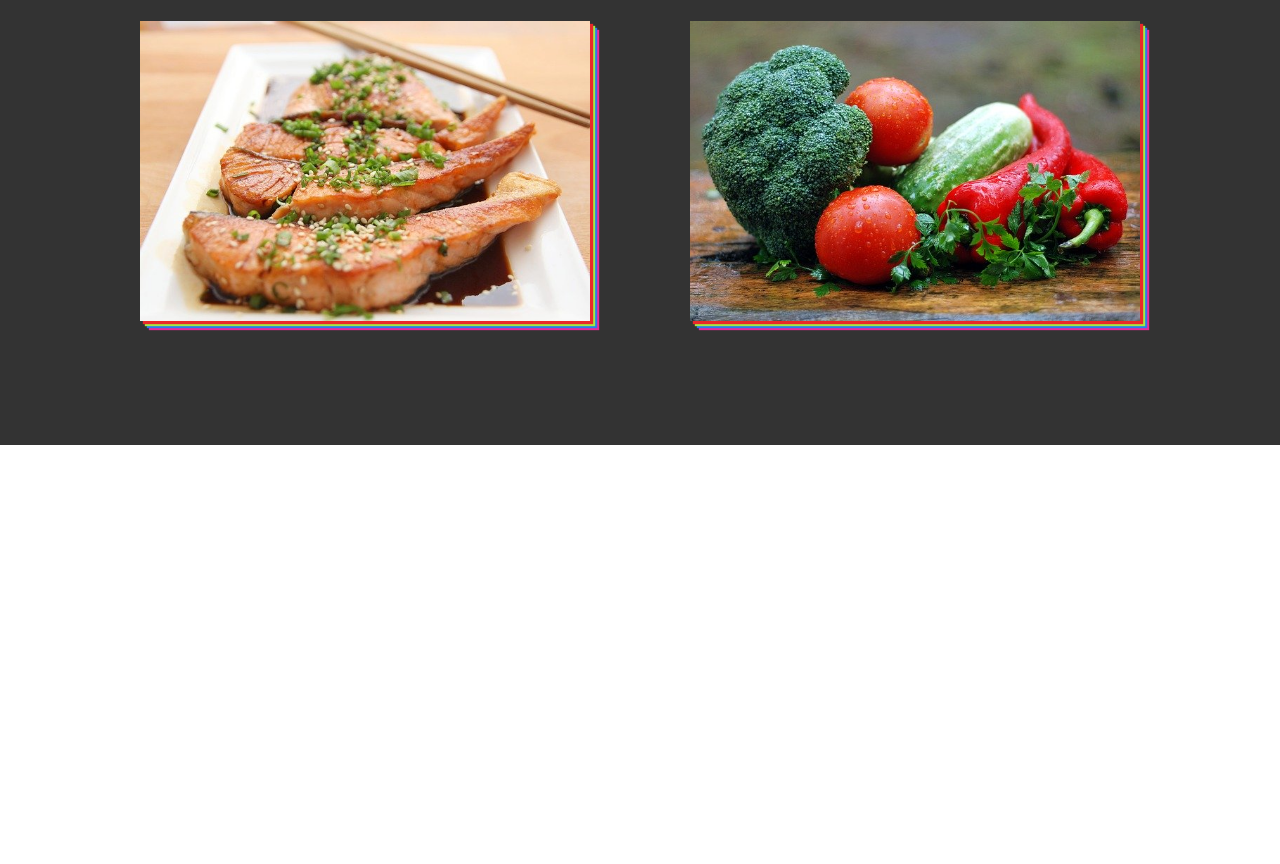
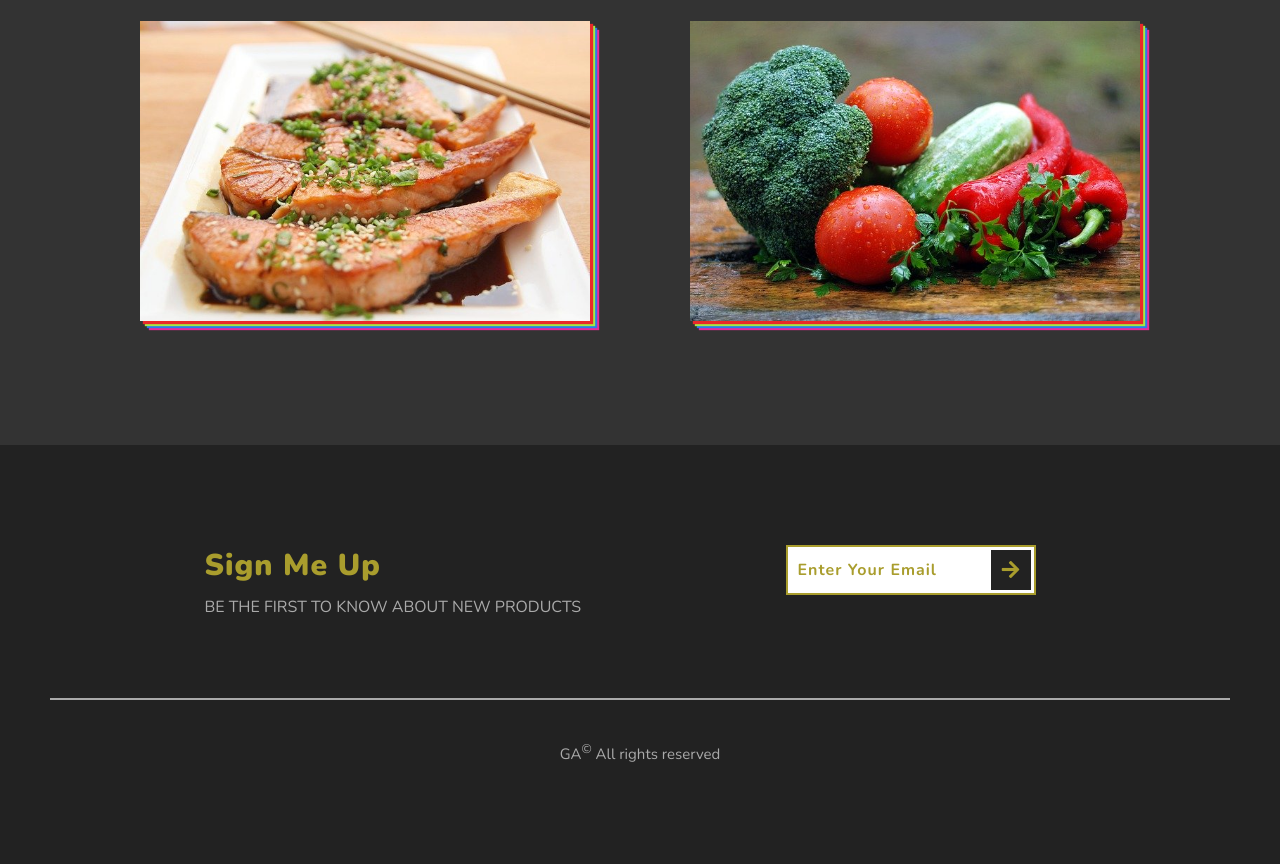
Before and after one commit to gurhanalan/WebsiteProject-Foods, a plain HTML site: page index.html in a window 1280 px wide. Shown: the part 2770-3634 px from the top of the page. Before the commit the page ends 3215 px from the top, so only its background shows below. Drawn offline with nearby package versions, Linux system fonts and the light colour scheme.

Commit message:
Add footer markup and style

```diff
--- a/css/style.css
+++ b/css/style.css
@@ -283,3 +283,56 @@ html {
   transform: scale(1.1);
   filter: blur(0.5rem);
   opacity: 0.5; }
+
+.footer {
+  background-color: #222;
+  padding: 10rem 5rem;
+  display: flex;
+  flex-wrap: wrap;
+  justify-content: space-evenly;
+  align-items: flex-start;
+  gap: 5rem; }
+  .footer__heading {
+    font-size: 3rem;
+    font-weight: 900;
+    color: #a99d2d;
+    letter-spacing: 0.1rem; }
+  .footer__paragraph {
+    font-size: 1.6rem;
+    color: #aaa;
+    margin-top: 1rem; }
+  .footer__signup-form {
+    display: flex;
+    align-items: center; }
+    .footer__signup-form--input {
+      outline: none;
+      border: 0.2rem solid #a99d2d;
+      color: #a99d2d;
+      padding: 0.5rem 1rem;
+      font-size: 1.6rem;
+      width: 25rem;
+      height: 5rem;
+      padding-right: 5rem; }
+      .footer__signup-form--input::placeholder {
+        color: #a99d2d;
+        font-weight: 700;
+        letter-spacing: 0.1rem; }
+    .footer__signup-form--btn {
+      outline: none;
+      border: none;
+      background-color: #222;
+      color: #a99d2d;
+      font-size: 2rem;
+      height: 4rem;
+      width: 4rem;
+      position: relative;
+      left: -4.5rem;
+      top: 0rem; }
+  .footer__copyright {
+    margin-top: 3rem;
+    text-align: center;
+    flex: 1 1 100%;
+    font-size: 1.5rem;
+    color: #aaa;
+    border-top: 0.2rem solid #aaa;
+    padding-top: 4rem; }
--- a/index.html
+++ b/index.html
@@ -141,7 +141,29 @@
             </div>
         </section>
         <!-- End of Section 3 -->
-
+        <!-- Section 4 -->
+        <footer class="footer">
+            <div class="footer__text">
+                <h2 class="footer__heading">Sign Me Up</h2>
+                <p class="footer__paragraph">
+                    BE THE FIRST TO KNOW ABOUT NEW PRODUCTS
+                </p>
+            </div>
+            <form class="footer__signup-form">
+                <input
+                    type="email"
+                    class="footer__signup-form--input"
+                    placeholder="Enter Your Email"
+                />
+                <button type="submit" class="footer__signup-form--btn">
+                    <i class="fas fa-arrow-right"></i>
+                </button>
+            </form>
+            <p class="footer__copyright">
+                GA<sup>&copy;</sup> All rights reserved
+            </p>
+        </footer>
+        <!-- End of Section 4 -->
         <script src="js/script1.js"></script>
     </body>
 </html>
--- /dev/null
+++ b/sass/_7.footer.scss
@@ -0,0 +1,64 @@
+.footer {
+    background-color: $color-3-d;
+    padding: 10rem 5rem;
+    display: flex;
+    flex-wrap: wrap;
+    justify-content: space-evenly;
+    align-items: flex-start;
+    gap: 5rem;
+    &__text {
+    }
+    &__heading {
+        font-size: 3rem;
+        font-weight: 900;
+        color: $color-4;
+        letter-spacing: 0.1rem;
+    }
+    &__paragraph {
+        font-size: 1.6rem;
+        color: $color-5;
+        margin-top: 1rem;
+    }
+    &__signup-form {
+        display: flex;
+        align-items: center;
+        &--input {
+            outline: none;
+            border: 0.2rem solid $color-4;
+            color: $color-4;
+            padding: 0.5rem 1rem;
+            font-size: 1.6rem;
+            width: 25rem;
+            height: 5rem;
+            padding-right: 5rem;
+            &::placeholder {
+                color: $color-4;
+                font-weight: 700;
+                letter-spacing: 0.1rem;
+            }
+        }
+        &--btn {
+            outline: none;
+
+            border: none;
+            background-color: $color-3-d;
+            color: $color-4;
+            font-size: 2rem;
+            height: 4rem;
+            width: 4rem;
+            position: relative;
+            left: -4.5rem;
+            top: 0rem;
+        }
+    }
+
+    &__copyright {
+        margin-top: 3rem;
+        text-align: center;
+        flex: 1 1 100%;
+        font-size: 1.5rem;
+        color: $color-5;
+        border-top: 0.2rem solid $color-5;
+        padding-top: 4rem;
+    }
+}
--- a/sass/main.scss
+++ b/sass/main.scss
@@ -4,6 +4,7 @@
 @import "4.hero";
 @import "5.section-2";
 @import "6.section-3";
+@import "7.footer";
 
 // @import "components/button";
 
```
